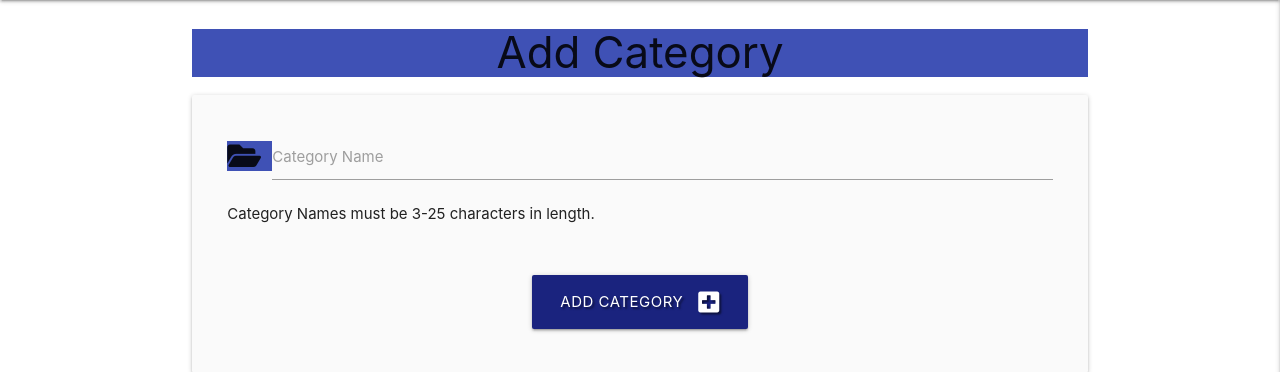
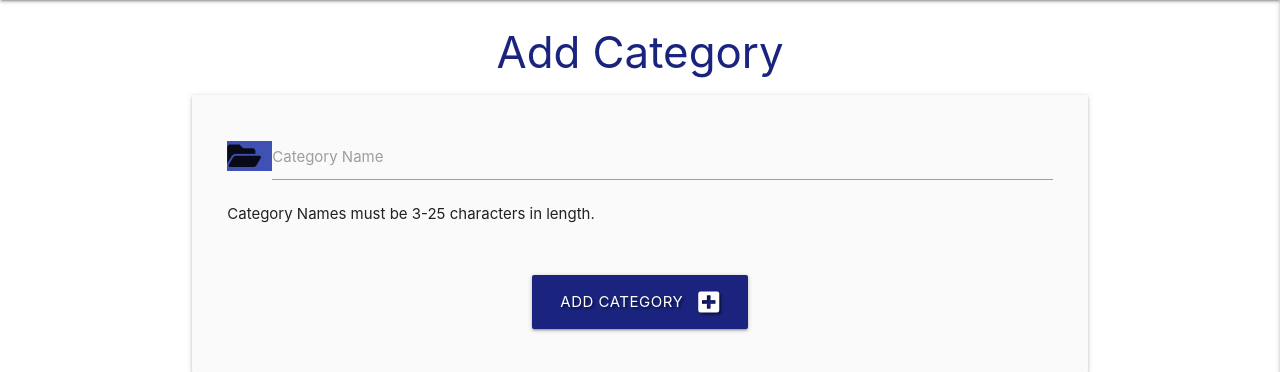
Before and after one commit to LogicAtom/flask-task-manager-project, a Flask app: page /category/add in a window 1280 px wide. Shown: the part 64-436 px from the top of the page. Run offline with Flask 2, Linux system fonts and the light colour scheme; some libraries are stand-ins or nearby versions.

Commit message:
add_category.html, h3 color match

```diff
--- a/templates/add_category.html
+++ b/templates/add_category.html
@@ -1,7 +1,7 @@
 {% extends "base.html" %}
 {% block content %}
 
-<h3 class="indigo darken-4-text center-align">Add Category</h3>
+<h3 class="indigo-text text-darken-4 center-align">Add Category</h3>
 
 <div class="row card-panel grey lighten-5">
     <form class="col s12" method="POST" action="{{ url_for('add_category') }}">
```
